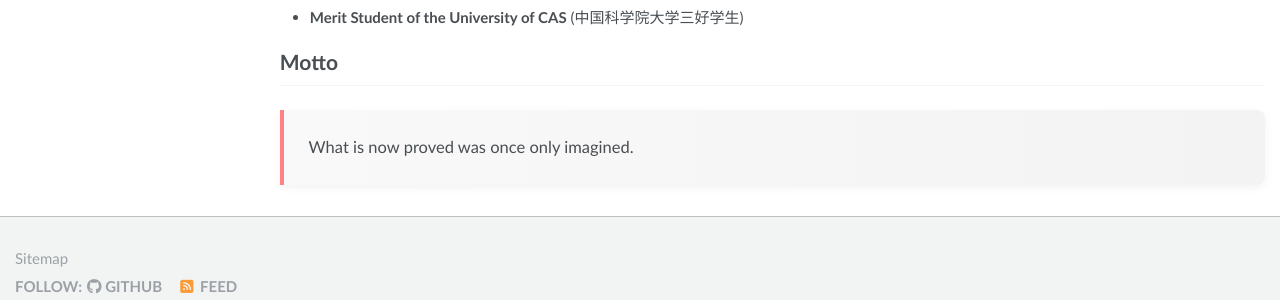
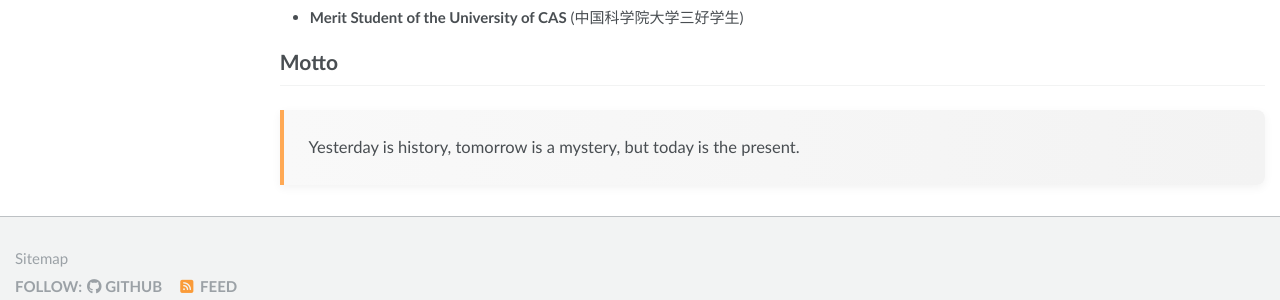
Before and after one commit to redwyd/redwyd.github.io, a Jekyll site: the page built from _pages/about.md, in a window 1280 px wide and 1400 px high, scrolled down 251 px. Shown: the part 1045-1345 px from the top of the window. Built offline with Jekyll 4.4.1, drawn with Linux system fonts in a browser that asks for light colours; part of the change alters nothing that is shown.

Commit message:
Update about.md

```diff
--- a/_pages/about.md
+++ b/_pages/about.md
@@ -76,7 +76,7 @@ Open to collaboration and happy to discuss any shared interests！
 
 # Motto
 <div class="intro-container">
-What is now proved was once only imagined.
+Yesterday is history, tomorrow is a mystery, but today is the present.
 </div>
 
 <p align="center" style="padding-top: 100px;">
@@ -87,7 +87,7 @@ What is now proved was once only imagined.
   margin: 1.5em 0 2em 0;
   padding: 1.5em;
   background: linear-gradient(to right, #f9f9f9, #f3f3f3);
-  border-left: 4px solid #FF8282;
+  border-left: 4px solid #FFA955;
   border-radius: 0 8px 8px 0;
   box-shadow: 0 3px 10px rgba(0,0,0,0.05);
   font-size: 1.1rem;
@@ -98,9 +98,9 @@ What is now proved was once only imagined.
 }
 
 .intro-container a {
-  color: #FF8282;
+  color: #FFA955;
   text-decoration: none;
-  border-bottom: 1px dotted #FF8282;
+  border-bottom: 1px dotted #FFA955;
   transition: all 0.2s ease;
 }
 
```
